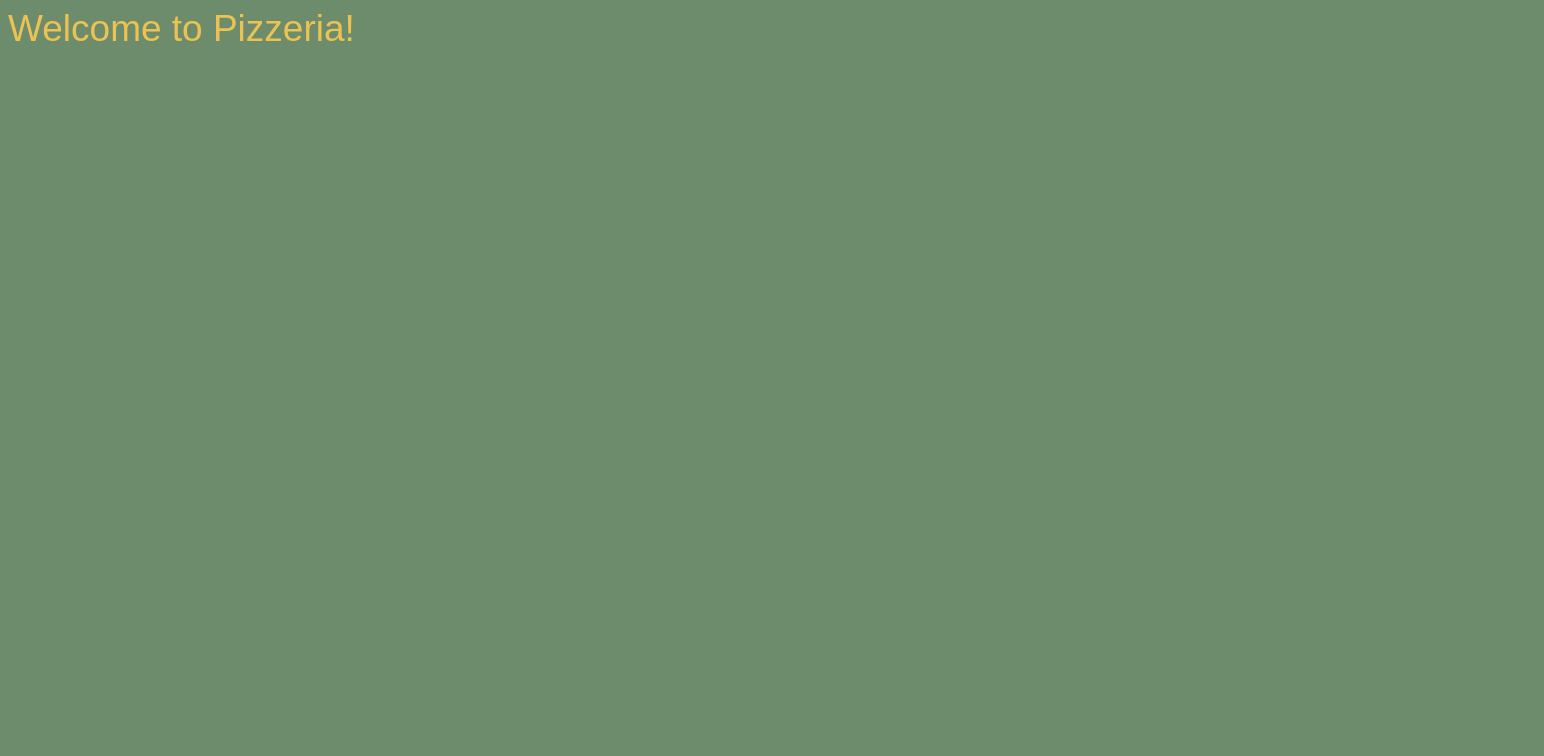
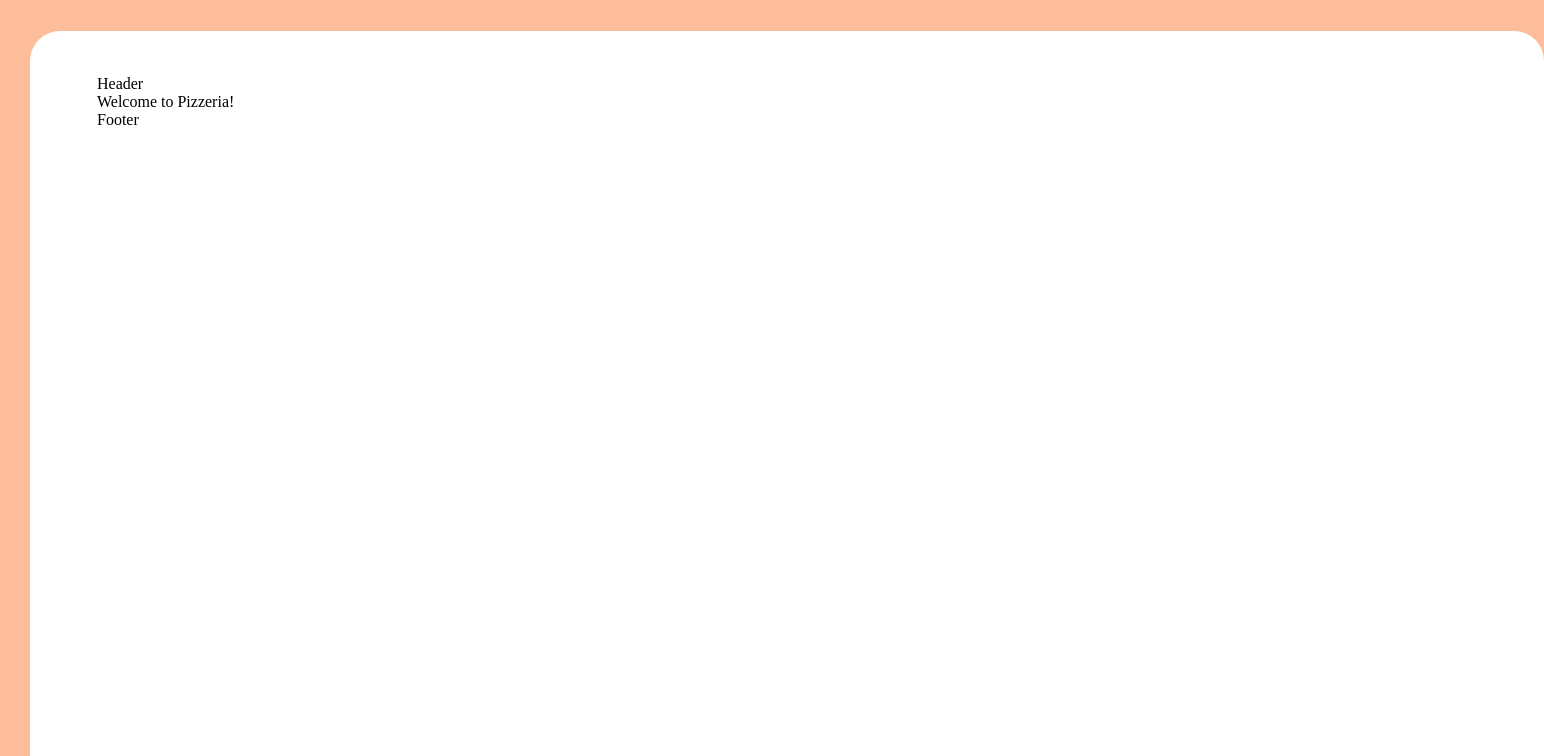
Before and after one commit to rigander/Pizzeria-Next14, a Next.js app: page / in a window 1280 px wide. Shown: the top 756 px of the page, 1544 px wide, since content can reach past the window. Built offline with nearby package versions, Linux system fonts and the light colour scheme.

Commit message:
started header footer components, installed normalize.css

```diff
--- a/package.json
+++ b/package.json
@@ -7,6 +7,7 @@
   "license": "CC0-1.0",
   "dependencies": {
     "next": "14.2.24",
+    "normalize.css": "^8.0.1",
     "react": "18.3.1",
     "react-dom": "18.3.1",
     "zustand": "^5.0.3"
--- a/src/app/layout.jsx
+++ b/src/app/layout.jsx
@@ -1,8 +1,16 @@
 import '../styles/global.css'
+import Header from "../components/Header/Header";
+import Footer from "../components/Footer/Footer";
 function RootLayout({ children }) {
     return (
         <html lang="en">
-        <body>{children}</body>
+        <body>
+        <div className='main-wrapper'>
+            <Header/>
+            {children}
+            <Footer/>
+        </div>
+        </body>
         </html>
     )
 }
--- /dev/null
+++ b/src/components/Footer/Footer.jsx
@@ -0,0 +1,9 @@
+import styles from './Footer.module.css'
+
+function Footer() {
+
+    return(
+        <div>Footer</div>
+    )
+}
+export default Footer
--- /dev/null
+++ b/src/components/Header/Header.jsx
@@ -0,0 +1,9 @@
+import styles from './Header.module.css'
+
+function Header() {
+
+    return(
+        <div>Header</div>
+    )
+}
+export default Header
--- a/src/styles/global.css
+++ b/src/styles/global.css
@@ -1,6 +1,13 @@
 body{
-    background-color: #6c8c6c;
-    color: #ecc253;
-    font-size: 37px;
-    font-family: "Calibri Light", sans-serif;
+    background-color: #fdbd9b;
+    margin: 31px 30px;
 }
+.main-wrapper{
+    margin: 0 auto;
+    padding: 44px 67px 0 67px;
+    width: 1380px;
+    height: 1453px;
+    border: none;
+    border-radius: 30px;
+    background-color: #FFFFFF;
+}
```
Also changed, not shown: src/components/Footer/Footer.module.css (added), src/components/Header/Header.module.css (added), 2 other files (tests, documents, lock files or other folders).
